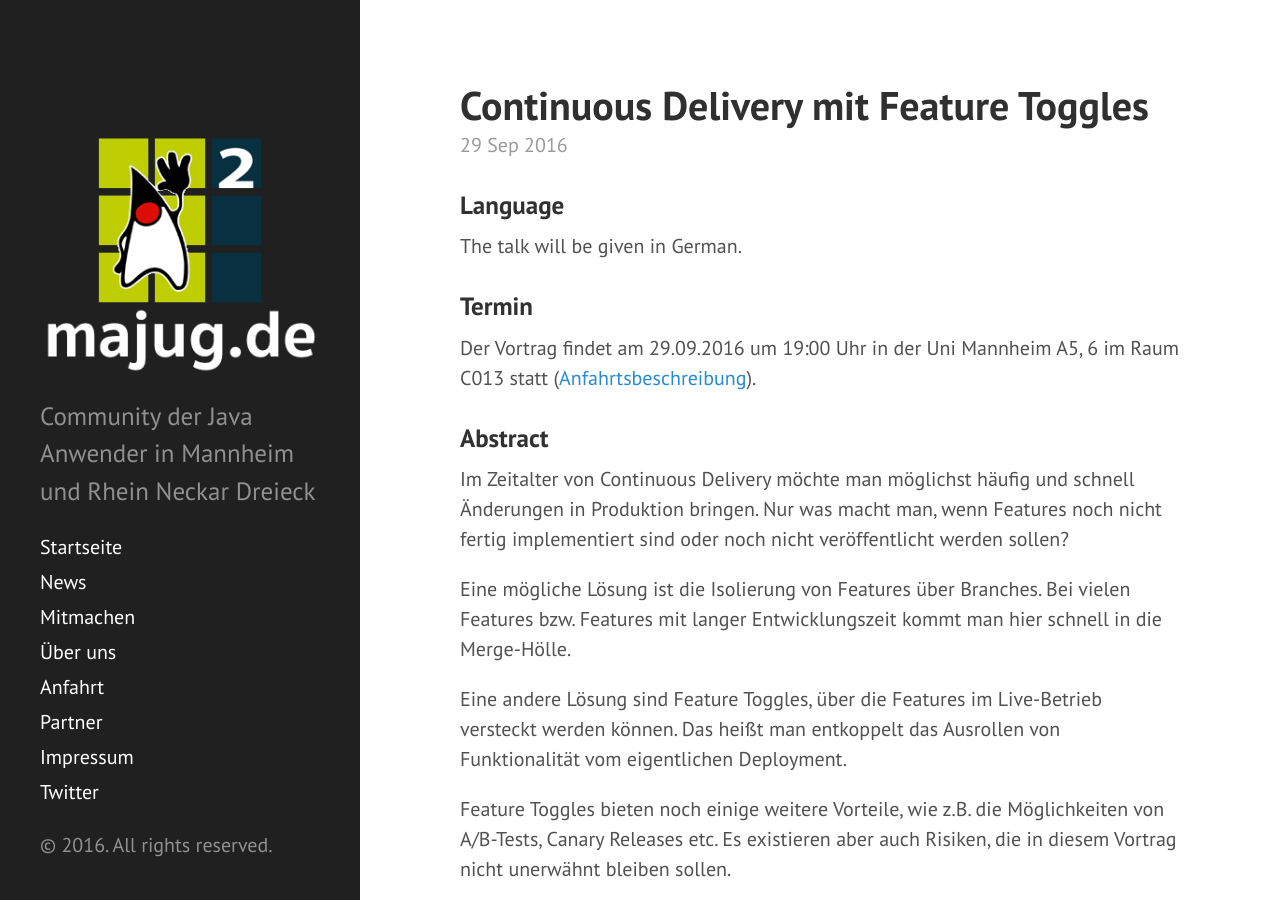
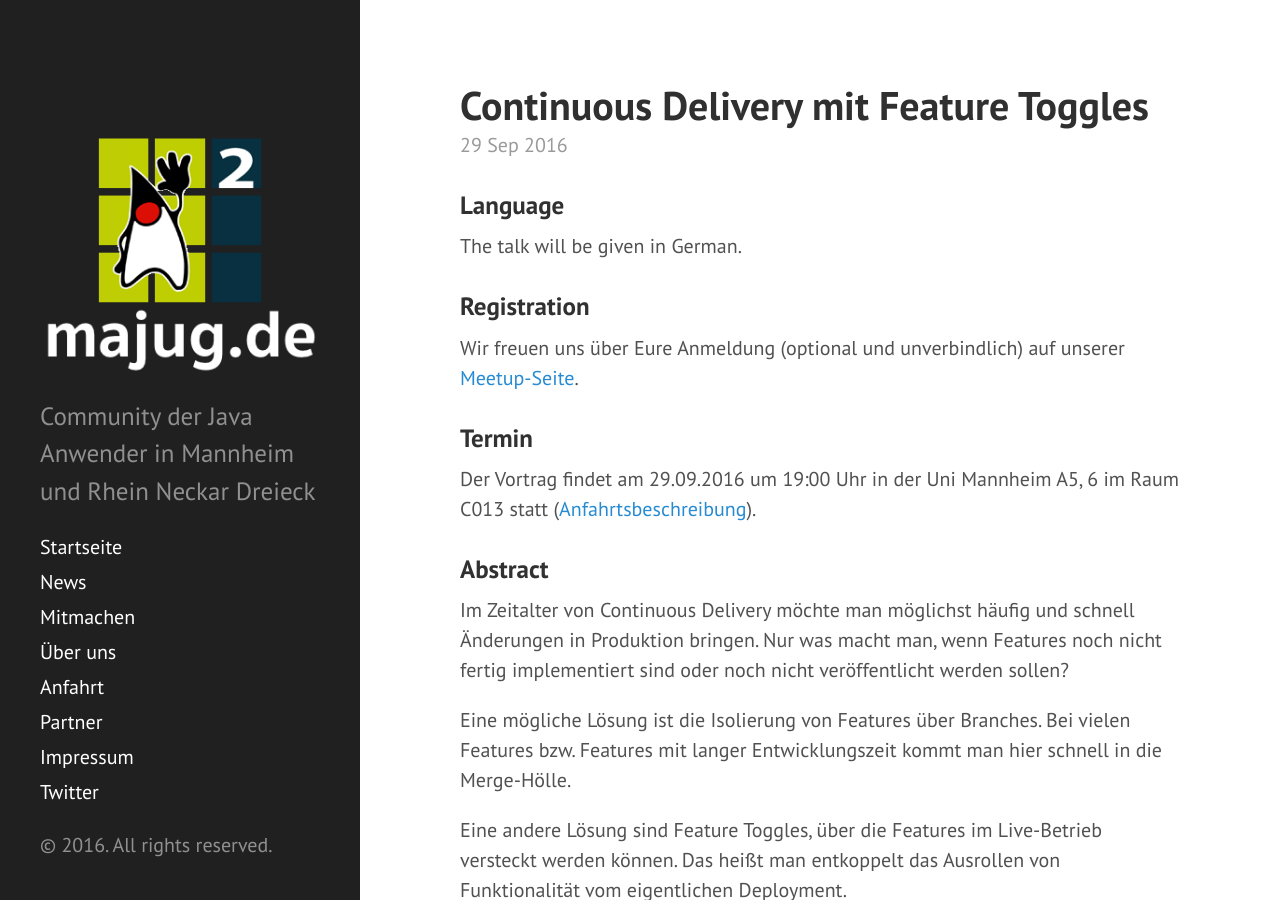
Before and after one commit to majug/majug.github.io, a Jekyll site: the page built from _posts/2016-09-29-Continuous-Delivery-mit-Feature-Toggles.md, in a window 1280 px wide and 900 px high. Built offline with Jekyll 4.4.1, drawn with Linux system fonts in a browser that asks for light colours.

Commit message:
Update 2016-09-29-Continuous-Delivery-mit-Feature-Toggles.md
Added registration link to Meetup page.

```diff
--- a/_posts/2016-09-29-Continuous-Delivery-mit-Feature-Toggles.md
+++ b/_posts/2016-09-29-Continuous-Delivery-mit-Feature-Toggles.md
@@ -7,6 +7,10 @@
 ### Language
 
 The talk will be given in German.
+
+### Registration
+
+Wir freuen uns über Eure Anmeldung (optional und unverbindlich) auf unserer [Meetup-Seite](https://www.meetup.com/mannheim-java-usergroup/events/232900990/).
 
 ### Termin
 
```
